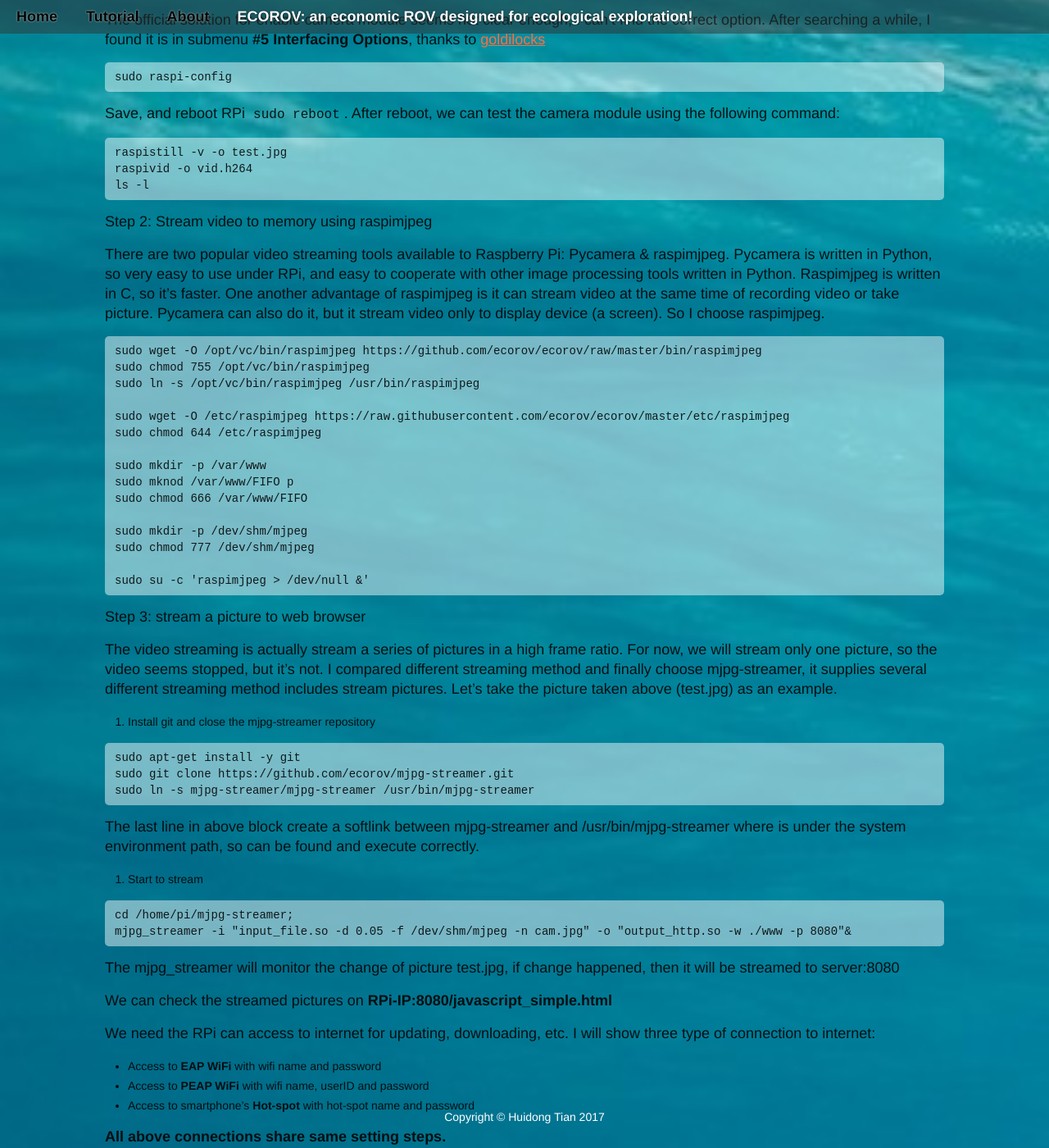
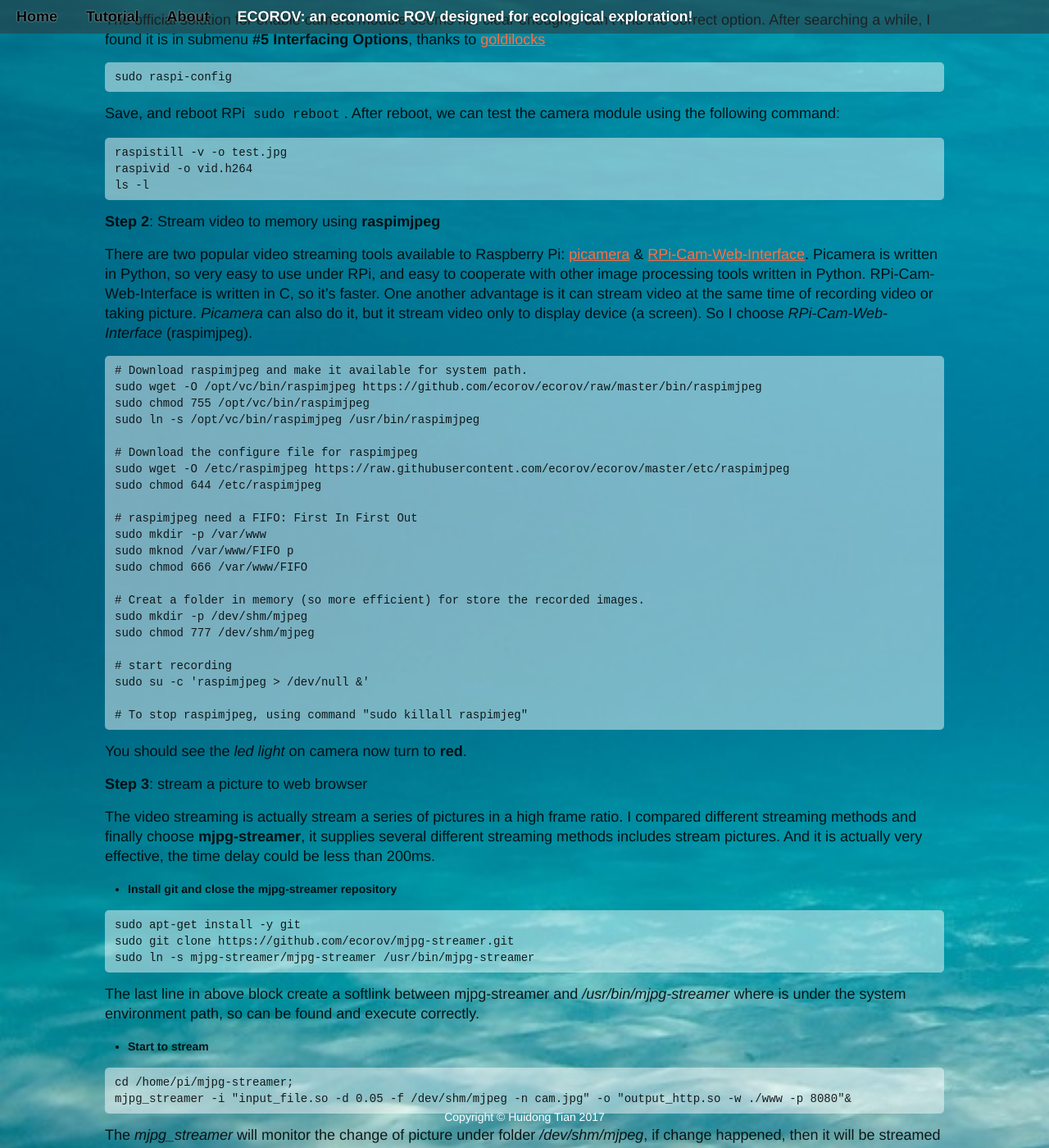
Before and after one commit to ecorov/ecorov.github.io, a Jekyll site: the page built from _posts/2017-07-28-enable-camera-stream.md, in a window 1280 px wide and 1400 px high, scrolled down 1025 px. Shown: the whole window at 82% size. Built offline with Jekyll 4.4.1, drawn with Linux system fonts in a browser that asks for light colours; nearby versions of some CDN libraries; comment, search, counter and statistics services are not loaded; some of the changed text lies outside the part shown.

Commit message:
video stream

```diff
--- a/_posts/2017-07-28-enable-camera-stream.md
+++ b/_posts/2017-07-28-enable-camera-stream.md
@@ -11,7 +11,7 @@ image: videostream.png
 
 **Materials**:
 
-* Raspberry Pi camera
+* [Raspberry Pi camera](https://www.raspberrypi.org/products/camera-module-v2/)
 
 
 **Step 1**: enable camera module
@@ -36,39 +36,43 @@ raspivid -o vid.h264
 ls -l
 ~~~
 
-Step 2: Stream video to memory using raspimjpeg
+**Step 2**: Stream video to memory using **raspimjpeg**
 
-There are two popular video streaming tools available to Raspberry Pi: Pycamera & raspimjpeg. Pycamera is written in Python, so very easy to use under RPi, and easy to cooperate with other image processing tools written in Python. Raspimjpeg is written in C, so it’s faster. One another advantage of raspimjpeg is it can stream video at the same time of recording video or take picture. Pycamera can also do it, but it stream video only to display device (a screen). So I choose raspimjpeg.
+There are two popular video streaming tools available to Raspberry Pi: [picamera](https://picamera.readthedocs.io/en/release-1.13/) & [RPi-Cam-Web-Interface](http://elinux.org/RPi-Cam-Web-Interface). Picamera is written in Python, so very easy to use under RPi, and easy to cooperate with other image processing tools written in Python. RPi-Cam-Web-Interface is written in C, so it’s faster. One another advantage is it can stream video at the same time of recording video or taking picture. *Picamera* can also do it, but it stream video only to display device (a screen). So I choose *RPi-Cam-Web-Interface* (raspimjpeg).
 
 
 ~~~
+# Download raspimjpeg and make it available for system path.
 sudo wget -O /opt/vc/bin/raspimjpeg https://github.com/ecorov/ecorov/raw/master/bin/raspimjpeg
 sudo chmod 755 /opt/vc/bin/raspimjpeg
 sudo ln -s /opt/vc/bin/raspimjpeg /usr/bin/raspimjpeg
 
+# Download the configure file for raspimjpeg
 sudo wget -O /etc/raspimjpeg https://raw.githubusercontent.com/ecorov/ecorov/master/etc/raspimjpeg
 sudo chmod 644 /etc/raspimjpeg
 
+# raspimjpeg need a FIFO: First In First Out
 sudo mkdir -p /var/www
 sudo mknod /var/www/FIFO p
 sudo chmod 666 /var/www/FIFO
 
+# Creat a folder in memory (so more efficient) for store the recorded images.
 sudo mkdir -p /dev/shm/mjpeg
 sudo chmod 777 /dev/shm/mjpeg
 
+# start recording
 sudo su -c 'raspimjpeg > /dev/null &'
+
+# To stop raspimjpeg, using command "sudo killall raspimjeg"
 ~~~
 
+You should see the *led light* on camera now turn to **red**.
 
+**Step 3**: stream a picture to web browser
 
+The video streaming is actually stream  a series of pictures in a high frame ratio. I compared different streaming methods and finally choose  **mjpg-streamer**, it supplies several different streaming methods includes stream pictures. And it is actually very effective, the time delay could be less than 200ms.
 
-
-
-Step 3: stream a picture to web browser
-
-The video streaming is actually stream  a series of pictures in a high frame ratio. For now, we will stream only one picture, so the video seems stopped, but it’s not. I compared different streaming method and finally choose  mjpg-streamer, it supplies several different streaming method includes stream pictures. Let’s take the picture taken above (test.jpg) as an example.
-
-1. Install git and close the mjpg-streamer repository
+* **Install git and close the mjpg-streamer repository**
 
 ~~~
 sudo apt-get install -y git
@@ -77,122 +81,24 @@ sudo ln -s mjpg-streamer/mjpg-streamer /usr/bin/mjpg-streamer
 ~~~
 
 
-The last line in above block create a softlink between mjpg-streamer and /usr/bin/mjpg-streamer where is under the system environment path, so can be found and execute correctly.
+The last line in above block create a softlink between mjpg-streamer and */usr/bin/mjpg-streamer* where is under the system environment path, so can be found and execute correctly.
 
-2. Start to stream
+* **Start to stream**
 
 ~~~
 cd /home/pi/mjpg-streamer;
 mjpg_streamer -i "input_file.so -d 0.05 -f /dev/shm/mjpeg -n cam.jpg" -o "output_http.so -w ./www -p 8080"&
 ~~~
 
-The mjpg_streamer will monitor the change of picture test.jpg, if change happened, then it will be streamed to server:8080
+The *mjpg_streamer* will monitor the change of picture under folder */dev/shm/mjpeg*, if change happened, then it will be streamed to server:8080
 
 We can check the streamed pictures on **RPi-IP:8080/javascript_simple.html**
 
-
-
-
-
-
-
-
-
-
-
-
-
-
-
-
-
-
-
-
-
-
-
-
-
-
-
-
-
-
-
-We need the RPi can access to internet for updating, downloading, etc. I will show three type of connection to internet:
-
-* Access to **EAP WiFi** with wifi name and password
-* Access to **PEAP WiFi** with wifi name, userID and password
-* Access to smartphone’s **Hot-spot** with hot-spot name and password
-
-**All above connections share same setting steps.**
-
-Let’s check RPi’s current network interface using  command **ifconfig**.
-
-![]( /images/ifconfig0.PNG)
-
-
-We can see there are three different interface: **eth0**, **lo**, **wlan0**.
-
-* **eth0** is for ethernet cable (RJ45) port,
-* **lo** meaning local loopback interface, which often used when testing service locally
-* **wlan0** mean the wifi interface, currently, our RPi has only one wifi module, so it ended with *0*. *Wlan0* is the interface we need to modify which currently has no IP address.
-
-**Step 1**: set the IP assign method to dynamic
+**Step 4**: enable video stream every time start the Raspberry Pi.
 
 ~~~
-sudo nano /etc/network/interfaces
+sudo wget -O /etc/rc.local https://raw.githubusercontent.com/ecorov/ecorov/master/etc/rc.local
+sudo chmod 755 /etc/rc.local
 ~~~
 
-
-* Add **auto wlan0** above line allow-hotplug wlan0
-* Change **iface wlan0 inet manual** to **iface wlan0 inet dhcp**
-
-**Step 2**： configure wpa_supplicant.conf file
-
-~~~
-sudo nano /etc/wpa_supplicant/wpa_supplicant.conf
-~~~
-
-* For connection to **EPA WiFi** and personal **Hot-spot**, add following lines to its end.
-
-~~~
-network={
-    ssid="wifi name"
-    psk="password"
-}
-~~~
-
-
-![]( /images/interfacessetting.PNG)
-
-* For connection to **PEPA WiFi**, add following lines to its end.
-
-~~~
-network={
-    eap=PEAP
-    key_mgmt=WPA-EAP
-    ssid="wifi name"
-    identity="user name"
-    password="password"
-}
-~~~
-
-**Step 3**: restart networking with new configuration.
-
-~~~
-sudo /etc/init.d/networking restart
-~~~
-
-You can test your internet connection using command:
-
-~~~
-ping www.google.com
-~~~
-
-Now, let’s update the Raspbian Jessie to the latest version
-
-~~~
-sudo apt-get -y update
-~~~
+Now reboot RPi, and you should see the red led light on camera, and the streaming video at **RPi-IP:8080/javascript_simple.html**
```
